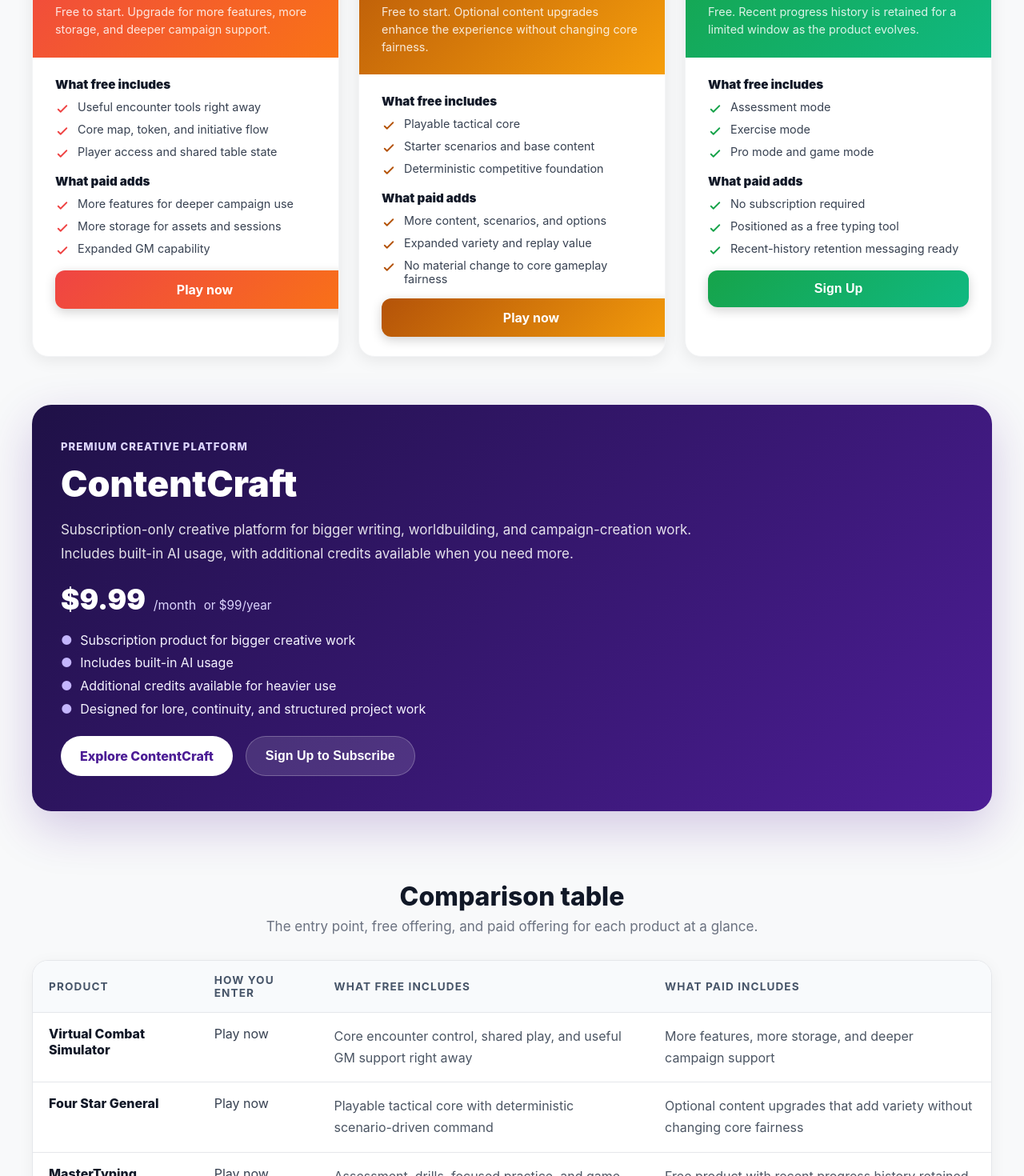
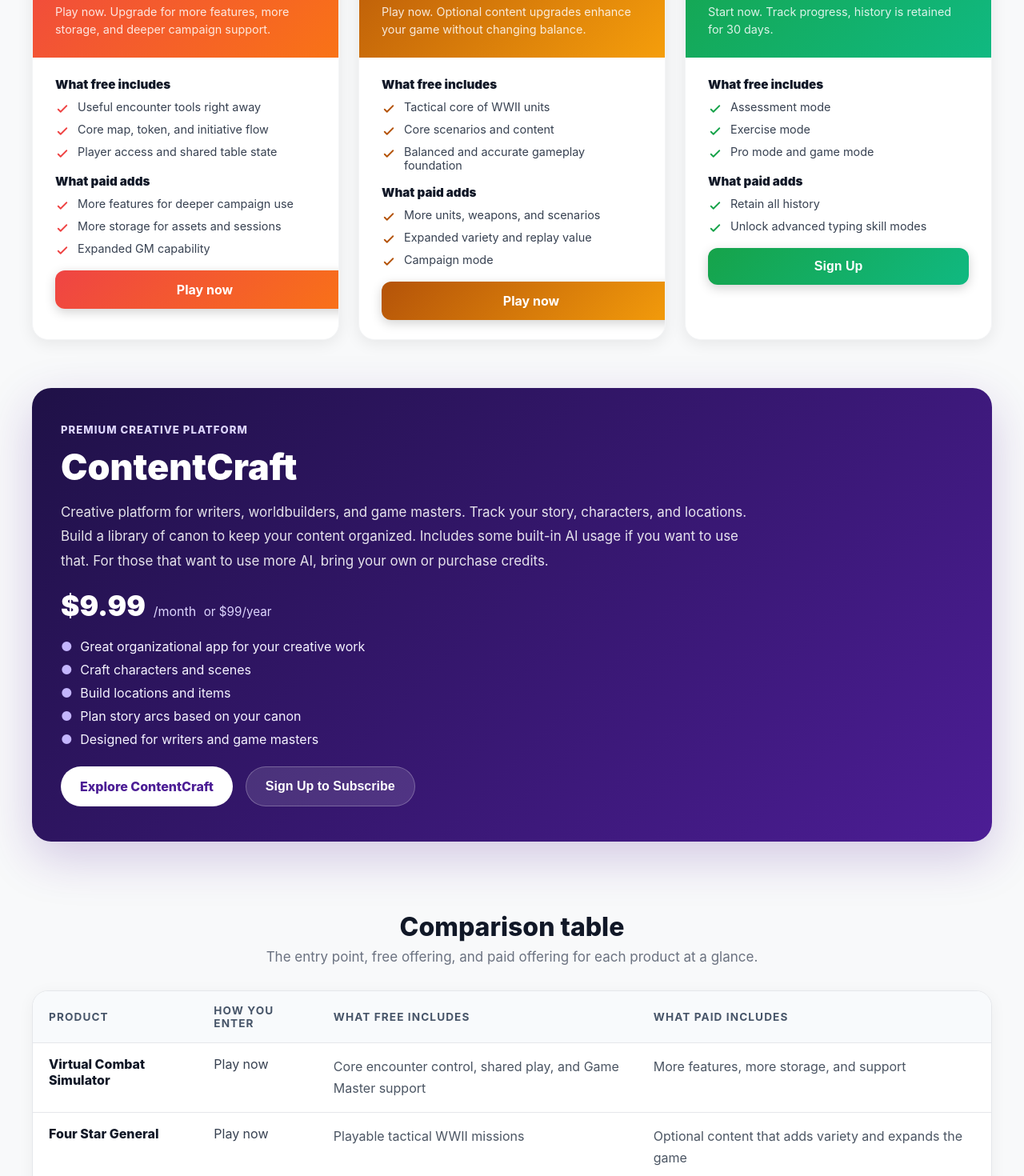
Before and after one commit to sixsmithgames-RPGCombatSimulator/SixsmithGames, a Next.js app: page /pricing in a window 1280 px wide. Shown: the part 860-2330 px from the top of the page at 80% size. Built offline with nearby package versions, Linux system fonts and the light colour scheme; no server answers.

Commit message:
Updated copy on pages.

```diff
--- a/app/apps/fourstargeneral/page.tsx
+++ b/app/apps/fourstargeneral/page.tsx
@@ -424,7 +424,7 @@
             marginBottom: '2.5rem',
             textShadow: '0 2px 10px rgba(0,0,0,0.2)'
           }}>
-            Start with the free tactical core, then add more content when you want more scenarios, more factions, and more tactical variety. The paid path expands the experience without changing the core fairness of the game.
+            Play with the tactical core of units. Add more units, weapons, and scenarios when you want more. Check out campaign mode where you can start from planning for D-day and play through victory over the Axis.
           </p>
           <div style={{ display: 'flex', justifyContent: 'center', gap: '1rem', flexWrap: 'wrap' }}>
             <LaunchAppButton
--- a/app/apps/gravity/page.tsx
+++ b/app/apps/gravity/page.tsx
@@ -442,7 +442,7 @@
             marginBottom: '2.5rem',
             textShadow: '0 2px 10px rgba(0,0,0,0.2)'
           }}>
-            Start with the free core rules engine, then unlock more captains, crews, upgrades, and ship builds when you want new tactical lines.
+            Play with the core ship, captain and officers. Unlock more captains, crews, upgrades, and ship builds when you want to expand the game.
           </p>
           <Link href="/pricing" style={{
             background: 'white',
--- a/app/apps/mastertyping/page.tsx
+++ b/app/apps/mastertyping/page.tsx
@@ -115,7 +115,7 @@
                     cursor: 'pointer',
                   }}
                 >
-                  Try free
+                  Play now
                 </LaunchAppButton>
               </div>
             </div>
--- a/app/page.tsx
+++ b/app/page.tsx
@@ -207,13 +207,13 @@
         <div style={{ maxWidth: '1180px', margin: '0 auto', padding: '0 2rem' }}>
           <div style={{ maxWidth: '800px', marginBottom: '3rem' }}>
             <div style={{ fontSize: '0.82rem', fontWeight: 800, color: '#4f46e5', letterSpacing: '0.08em', textTransform: 'uppercase', marginBottom: '0.75rem' }}>
-              Creator tools
+              Game Master Suite
             </div>
             <h2 style={{ fontSize: 'clamp(2rem, 5vw, 3rem)', fontWeight: '900', color: '#111827', margin: '0 0 1rem', lineHeight: 1.15 }}>
-              One tool runs the fight. The other builds the world around it.
+              Run the encounter with one app while using the other builds the world around it.
             </h2>
             <p style={{ fontSize: '1.06rem', color: '#4b5563', lineHeight: 1.8, margin: 0 }}>
-              Virtual Combat Simulator keeps the encounter clean when the minis hit the table. ContentCraft helps you spin up the NPCs, places, factions, and lore that make the whole campaign feel alive.
+              Virtual Combat Simulator keeps the encounter easy to manage when the tokens hit the table. ContentCraft helps you create the NPCs, places, factions, scenes, encounters, and lore that make the whole campaign feel alive.
             </p>
           </div>
 
@@ -224,7 +224,7 @@
               </div>
               <h3 style={{ fontSize: '1.7rem', fontWeight: '800', margin: '0 0 0.9rem' }}>Virtual Combat Simulator</h3>
               <p style={{ color: '#d1d5db', lineHeight: 1.8, margin: '0 0 1rem' }}>
-                Stop losing momentum to “whose turn is it?”, token chaos, and scattered notes. Put the map, initiative, stats, and multiplayer sync where you can actually use them.
+                Stop losing momentum to “whose turn is it?”, combat chaos, and scattered notes. Put the map, initiative, stats, monsters and players where you can actually use them.
               </p>
               <ul style={{ listStyle: 'none', padding: 0, margin: '0 0 1.25rem', display: 'grid', gap: '0.55rem' }}>
                 {['Grid-snapped battle maps with zoom and token control', 'Initiative, turns, HP, and sheets together on one screen', 'Built for online or hybrid tables that want the fight to flow'].map((item) => (
@@ -242,7 +242,7 @@
               </div>
               <h3 style={{ fontSize: '1.7rem', fontWeight: '800', margin: '0 0 0.9rem' }}>ContentCraft</h3>
               <p style={{ color: '#ddd6fe', lineHeight: 1.8, margin: '0 0 1rem' }}>
-                Think of it as a writer’s room for your campaign or setting. Generate D&D-ready content, keep your canon straight, and stop rebuilding the same world details from scratch.
+                Think of it as a writer’s room for your campaign or story setting. Generate content for your story or next D&D game or build an entire universe. Keep your canon organized, and stop rebuilding the same world details from scratch.
               </p>
               <ul style={{ listStyle: 'none', padding: 0, margin: '0 0 1.25rem', display: 'grid', gap: '0.55rem' }}>
                 {['Generate NPCs, locations, lore, and encounters that fit together', 'Canon management catches contradictions before your players do', 'Relationship mapping helps your world feel connected instead of random'].map((item) => (
@@ -263,27 +263,28 @@
           <div style={{ display: 'grid', gridTemplateColumns: 'repeat(auto-fit, minmax(320px, 1fr))', gap: '2rem', alignItems: 'start' }}>
             <div>
               <div style={{ fontSize: '0.82rem', fontWeight: 800, color: '#b45309', letterSpacing: '0.08em', textTransform: 'uppercase', marginBottom: '0.75rem' }}>
-                Strategy flagship
+                Strategy and Tactics | WWII
               </div>
               <h2 style={{ fontSize: 'clamp(2rem, 5vw, 3rem)', fontWeight: '900', color: '#111827', margin: '0 0 1rem', lineHeight: 1.15 }}>
-                Four Star General is about deterministic tactics, not noise
+                Four Star General is about planning and tactics in the WWII theatre
               </h2>
               <p style={{ fontSize: '1.06rem', color: '#4b5563', lineHeight: 1.8, margin: '0 0 1rem' }}>
-                This is for players who love the moment when a clean plan actually holds. You deploy, manage pressure, protect supply, and solve battlefield problems with rules you can read and trust.
+                This is for players who love the moment when their tactical positioning pays off. You deploy, manage resources, protect supply lines, call in air support,and command your forces to win battles.
               </p>
               <p style={{ fontSize: '1rem', color: '#4b5563', lineHeight: 1.8, margin: 0 }}>
-                River crossings, authored objectives, reserve timing, and branch coordination give each battle that satisfying “one more turn” feeling without hiding the outcome behind murky randomness.
+                Mission objectives, resource management, and tactical counters to enemy advancement is critical. Hold river crossings, defend towns, take key positions, remove enemy strongholds, use terrain to your advantage, and branch coordination give each battle that satisfying “one more turn”.
               </p>
             </div>
 
             <div style={{ background: 'white', borderRadius: '24px', border: '1px solid #e5e7eb', padding: '2rem', boxShadow: '0 10px 24px rgba(15,23,42,0.05)' }}>
-              <h3 style={{ fontSize: '1.4rem', fontWeight: '800', color: '#111827', margin: '0 0 1rem' }}>What a battle asks from you</h3>
+              <h3 style={{ fontSize: '1.4rem', fontWeight: '800', color: '#111827', margin: '0 0 1rem' }}>Game Play with Tactical Depth</h3>
               <ul style={{ listStyle: 'none', padding: 0, margin: 0, display: 'grid', gap: '0.85rem' }}>
                 {[
-                  'Deploy cleanly and commit to a plan before pressure builds',
-                  'Use reserves at the right moment instead of spending them reflexively',
-                  'Protect supply and tempo while solving the scenario in front of you',
-                  'Work inside clear rules so decisions stay readable and fair',
+                  'Choose your forces and supplies, then deploy them strategically',
+                  'Position your forces, command them to hold objectives or engage the enemy',
+                  'Manage resources smartly and protect supply lines',
+                  'Use reconnaissance to gather intelligence and use counter-intelligence to divert the enemy attention',
+                  'Use terrain and line of sight to your advantage to create tactical opportunities',
                 ].map((item) => (
                   <li key={item} style={{ display: 'flex', alignItems: 'flex-start', gap: '0.75rem', color: '#374151' }}>
                     <span style={{ color: '#d97706' }}>●</span>
@@ -320,10 +321,10 @@
 
             <div style={{ display: 'grid', gap: '1rem' }}>
               {[
-                'Ten characters with their own weird powers and play styles',
-                'Game mode lets you defeat words, collect coins, and unlock more toys',
                 'Assessment and practice modes help you sharpen speed and accuracy',
-                'Difficulty levels and vocabulary tiers give you room to keep climbing',
+                'Game mode lets you defeat words, collect coins, and unlock characters with their own powers and play styles',
+                'Helps you sharpen your skills, speed up, and improve accuracy',
+                'Difficulty levels and vocabulary tiers make this accessible to everyone while still challenging you to keep climbing',
               ].map((item) => (
                 <div key={item} style={{ background: '#f0fdf4', border: '1px solid #bbf7d0', borderRadius: '18px', padding: '1.2rem 1.25rem', color: '#166534' }}>
                   {item}
@@ -359,13 +360,13 @@
             fontSize: 'clamp(2rem, 5vw, 3.25rem)', fontWeight: '900',
             color: 'white', marginBottom: '1.25rem', lineHeight: 1.2,
           }}>
-            Run the encounter. Win the battle. Build the world.
+            Build the world. Run the encounter. Win the battle.
           </h2>
           <p style={{
             fontSize: '1.125rem', color: '#94a3b8',
             marginBottom: '2.5rem', lineHeight: 1.7, maxWidth: '580px', margin: '0 auto 2.5rem',
           }}>
-            If you like tactical play, cool tools, and systems with some bite to them, you are in the right place.
+            If you like role playing games, tactical game play, and game systems that make sense, you are in the right place.
           </p>
           <div style={{ display: 'flex', gap: '1rem', justifyContent: 'center', flexWrap: 'wrap' }}>
             <Link href="/start-here" className="cta-primary">
--- a/app/pricing/page.tsx
+++ b/app/pricing/page.tsx
@@ -17,7 +17,7 @@
     icon: '/icons/vcs-optimized.png',
     color: '#ef4444',
     gradient: 'linear-gradient(135deg, #ef4444, #f97316)',
-    description: 'Free to start. Upgrade for more features, more storage, and deeper campaign support.',
+    description: 'Play now. Upgrade for more features, more storage, and deeper campaign support.',
     freeIncludes: ['Useful encounter tools right away', 'Core map, token, and initiative flow', 'Player access and shared table state'],
     paidIncludes: ['More features for deeper campaign use', 'More storage for assets and sessions', 'Expanded GM capability'],
     cta: 'Play now',
@@ -28,9 +28,9 @@
     icon: '/icons/fourstargeneral-optimized.png',
     color: '#b45309',
     gradient: 'linear-gradient(135deg, #b45309, #f59e0b)',
-    description: 'Free to start. Optional content upgrades enhance the experience without changing core fairness.',
-    freeIncludes: ['Playable tactical core', 'Starter scenarios and base content', 'Deterministic competitive foundation'],
-    paidIncludes: ['More content, scenarios, and options', 'Expanded variety and replay value', 'No material change to core gameplay fairness'],
+    description: 'Play now. Optional content upgrades enhance your game without changing balance.',
+    freeIncludes: ['Tactical core of WWII units', 'Core scenarios and content', 'Balanced and accurate gameplay foundation'],
+    paidIncludes: ['More units, weapons, and scenarios', 'Expanded variety and replay value', 'Campaign mode'],
     cta: 'Play now',
   },
   {
@@ -39,10 +39,10 @@
     icon: '/icons/mastertyping-optimized.png',
     color: '#16a34a',
     gradient: 'linear-gradient(135deg, #16a34a, #10b981)',
-    description: 'Free. Recent progress history is retained for a limited window as the product evolves.',
+    description: 'Start now. Track progress, history is retained for 30 days.',
     freeIncludes: ['Assessment mode', 'Exercise mode', 'Pro mode and game mode'],
-    paidIncludes: ['No subscription required', 'Positioned as a free typing tool', 'Recent-history retention messaging ready'],
-    cta: 'Try free',
+    paidIncludes: ['Retain all history', 'Unlock advanced typing skill modes'],
+    cta: 'Start now',
   },
 ];
 
@@ -55,12 +55,13 @@
   monthlyPrice: 9.99,
   yearlyPrice: 99,
   description:
-    'Subscription-only creative platform for bigger writing, worldbuilding, and campaign-creation work. Includes built-in AI usage, with additional credits available when you need more.',
+    'Creative platform for writers, worldbuilders, and game masters. Track your story, characters, and locations. Build a library of canon to keep your content organized. Includes some built-in AI usage if you want to use that. For those that want to use more AI, bring your own or purchase credits.',
   includes: [
-    'Subscription product for bigger creative work',
-    'Includes built-in AI usage',
-    'Additional credits available for heavier use',
-    'Designed for lore, continuity, and structured project work',
+    'Great organizational app for your creative work',
+    'Craft characters and scenes',
+    'Build locations and items',
+    'Plan story arcs based on your canon',
+    'Designed for writers and game masters',
   ],
 };
 
@@ -68,26 +69,26 @@
   {
     product: 'Virtual Combat Simulator',
     howYouEnter: 'Play now',
-    freeIncludes: 'Core encounter control, shared play, and useful GM support right away',
-    paidIncludes: 'More features, more storage, and deeper campaign support',
+    freeIncludes: 'Core encounter control, shared play, and Game Master support',
+    paidIncludes: 'More features, more storage, and support',
   },
   {
     product: 'Four Star General',
     howYouEnter: 'Play now',
-    freeIncludes: 'Playable tactical core with deterministic scenario-driven command',
-    paidIncludes: 'Optional content upgrades that add variety without changing core fairness',
+    freeIncludes: 'Playable tactical WWII missions',
+    paidIncludes: 'Optional content that adds variety and expands the game',
   },
   {
     product: 'MasterTyping',
     howYouEnter: 'Play now',
     freeIncludes: 'Assessment, drills, focused practice, and game-supported repetition',
-    paidIncludes: 'Free product with recent progress history retained for a limited window',
+    paidIncludes: 'Free product with recent progress history',
   },
   {
     product: 'ContentCraft',
     howYouEnter: 'Subscribe',
     freeIncludes: 'No free tier',
-    paidIncludes: 'Premium subscription with AI usage included and extra credits available',
+    paidIncludes: 'Premium subscription with some AI usage included and extra credits available',
   },
 ];
 
```
